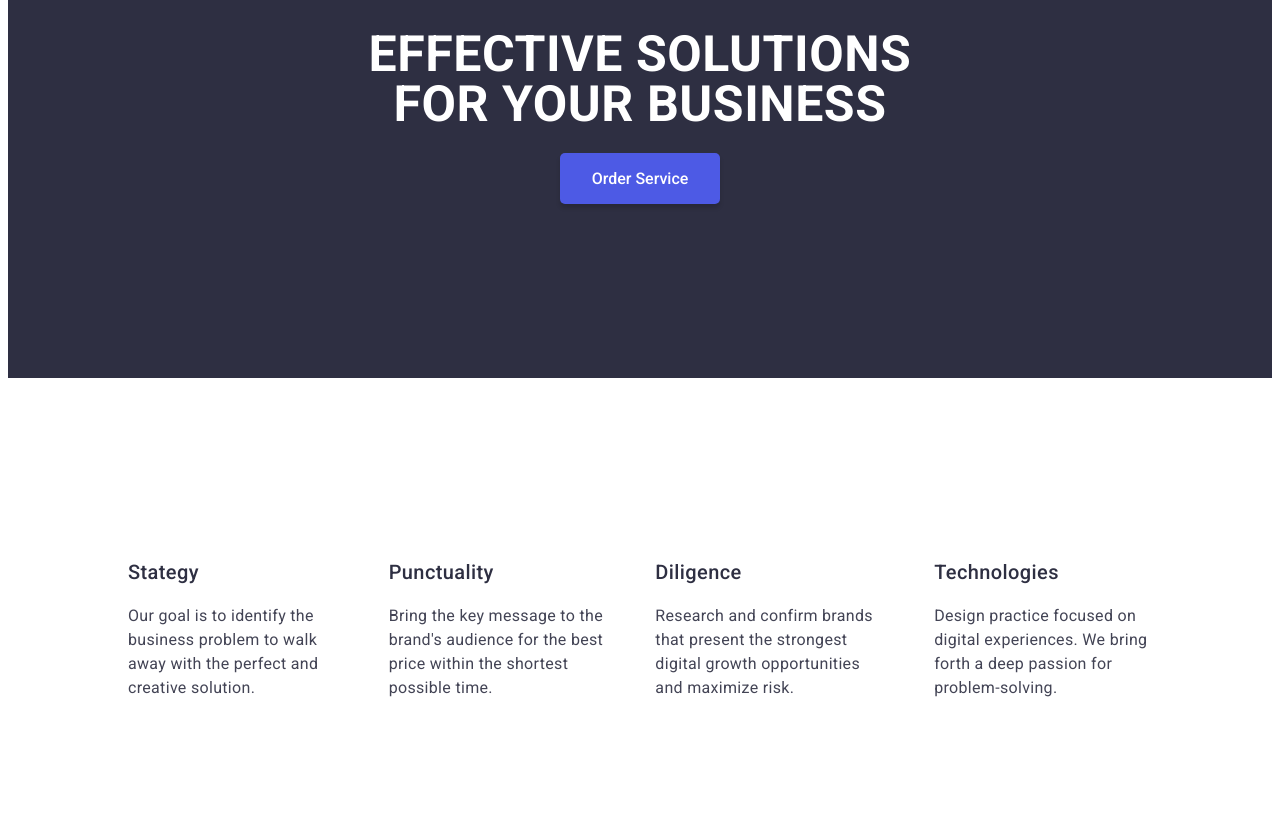
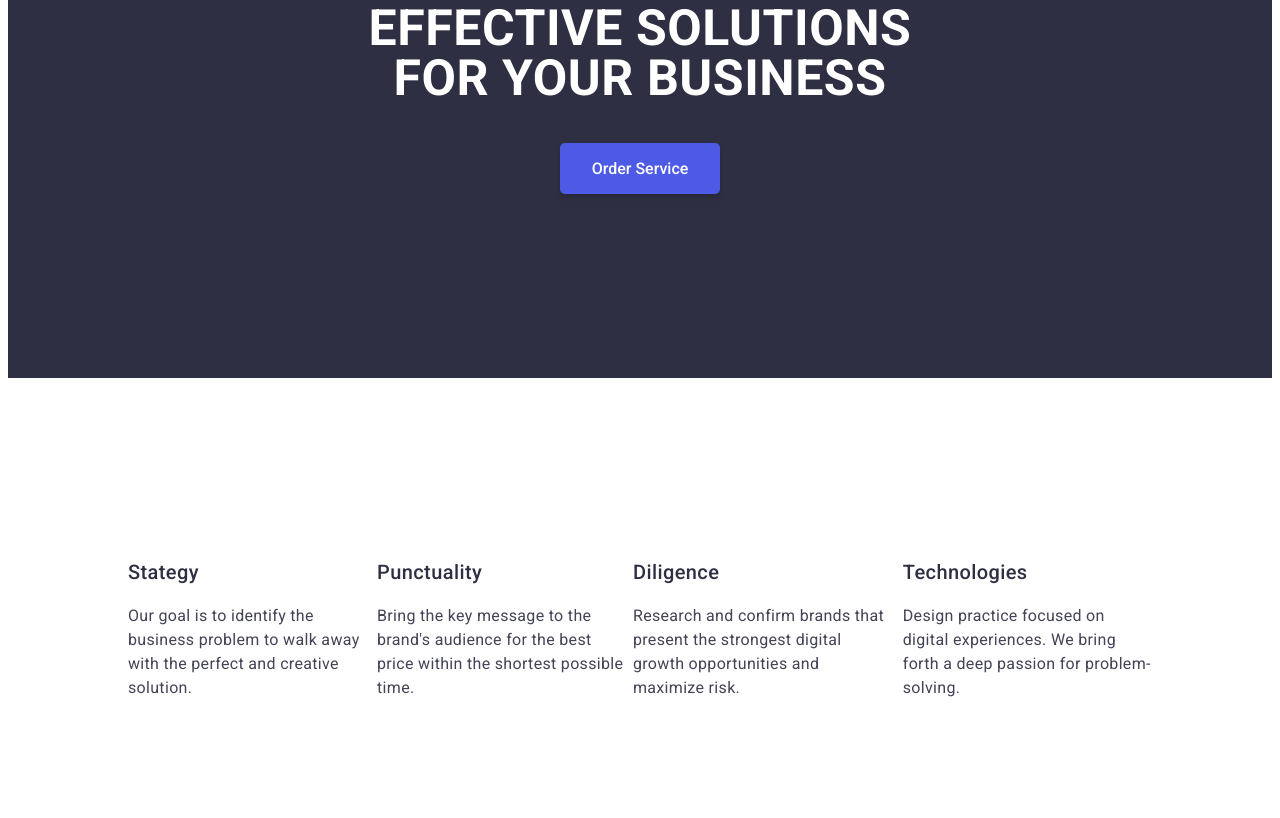
Before and after one commit to wackytsui/goit-markup-hw-03, a plain HTML site: page index.html in a window 1280 px wide. Shown: the part 302-1120 px from the top of the page. Drawn offline with Linux system fonts and the light colour scheme.

Commit message:
Update style.css

```diff
--- a/css/style.css
+++ b/css/style.css
@@ -95,11 +95,14 @@ background: var(--NAVY-BLUE);
 }
 
 .head-banner-body{
+    color: var(--NAVY-BLUE, #2E2F42);
     text-align: center;
+
+    /* Header 2 */
     font-family: Roboto;
     font-size: 36px;
     font-weight: 700;
-    line-height: 40px;
+    line-height: 40px; /* 111.111% */
     letter-spacing: 0.72px;
     text-transform: capitalize;
 }
@@ -158,8 +161,8 @@ background: var(--NAVY-BLUE);
 }
 .head-banner-body-text,
 .head-banner-body-picture{
+    background-color: var(--WHITE);
     height: 500px;
-    background-color: var(--WHITE);
 }
 .head-banner-body-team{
     border-color: var(--CLOUD);
@@ -184,7 +187,6 @@ background: var(--NAVY-BLUE);
     line-height: 24px; /* 150% */
     letter-spacing: 0.32px;
 }
-
 /* position of block / inline-block / flex / inline-flex*/
 
 /* start of header positioning */
@@ -222,15 +224,10 @@ background: var(--NAVY-BLUE);
     display: flex;
     align-items: center;
     justify-content: center;
-}
-.head-banner-text {
-    display: inline-flex;
+    flex-direction: column;
 }
 .head-banner-button {
-    display: inline-flex;
     padding: 16px 32px;
-    margin-top: 200px;
-    position: absolute;
 }
 /* end of hero section */
 
@@ -239,14 +236,12 @@ background: var(--NAVY-BLUE);
     display: flex;
     justify-content: center;
     align-items: center;
+    margin-inline-start: 120px;
+    margin-inline-end: 120px;
 }
 .list-text{
     display: inline-flex;
-    margin-inline-start: 120px;
-    margin-inline-end: 120px;
-    gap: 50px;
-    justify-content: center;
-    align-items: center;
+    gap: 8px;
 }
 /* end of text section */
 
```
